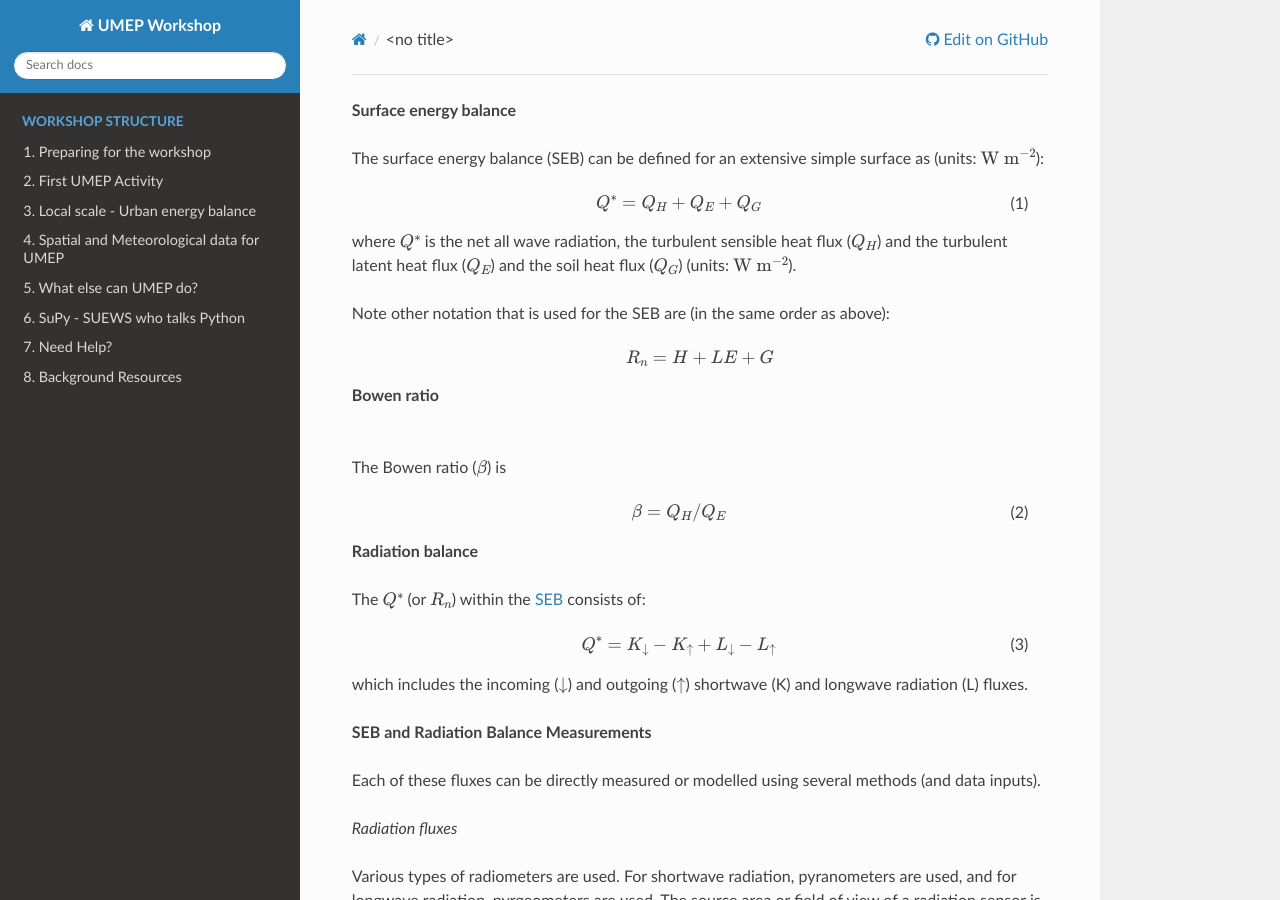
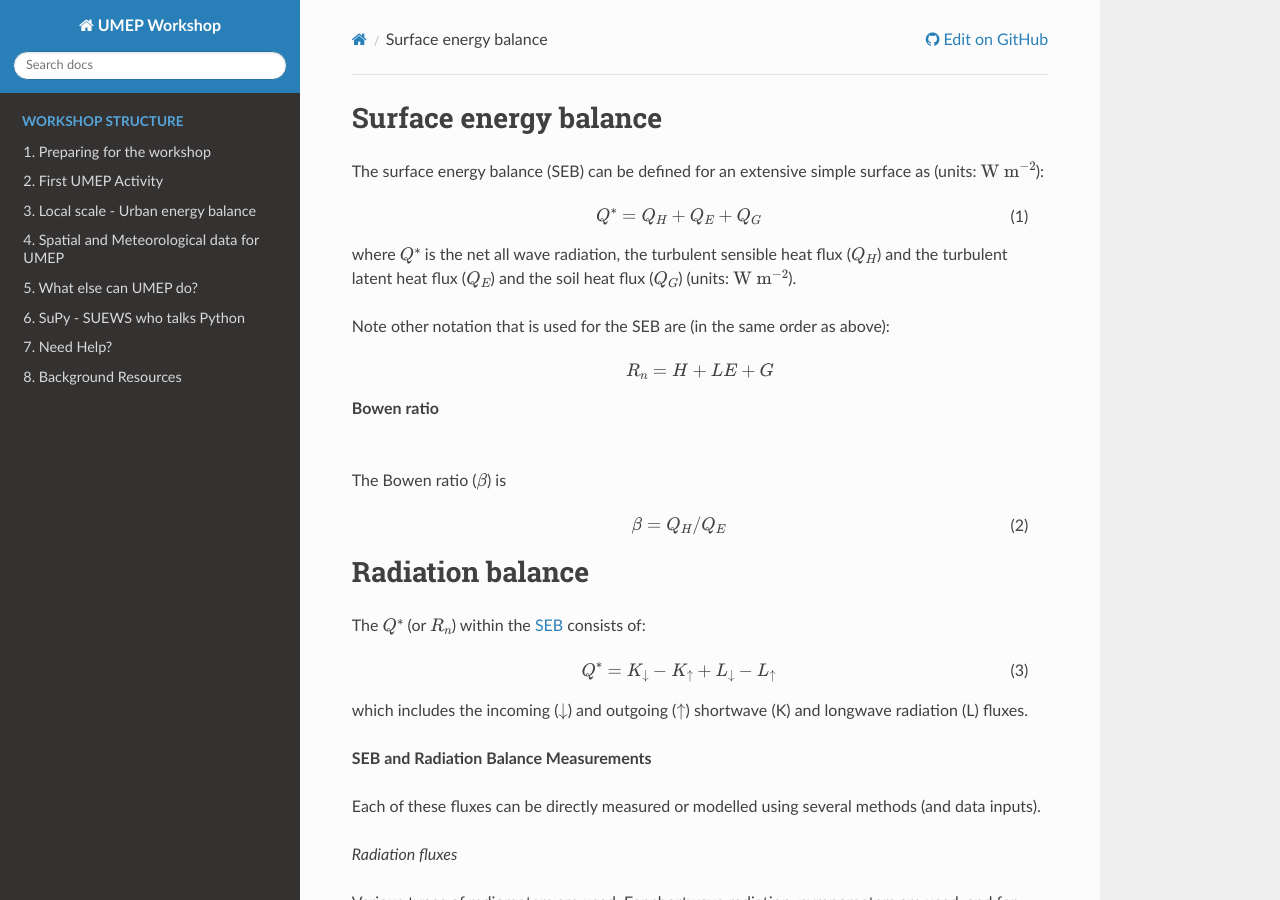
Before and after one commit to Urban-Meteorology-Reading/UMEP-Workshop, a Sphinx documentation site: the page built from source/BackGroundMet/SEB.rst, in a window 1280 px wide and 900 px high. Built offline with Sphinx 7.4.7 and the Read the Docs theme 2.0.0, drawn with Linux system fonts in a browser that asks for light colours.

Commit message:
Update SEB.rst

```diff
--- a/source/BackGroundMet/SEB.rst
+++ b/source/BackGroundMet/SEB.rst
@@ -1,6 +1,8 @@
 .. _SEB:
 
-**Surface energy balance**
+
+Surface energy balance
+~~~~~~~~~~~~~~~~~~~~~~
 
 The surface energy balance (SEB) can be defined for an extensive simple
 surface as (units: :math:`\mathrm{W \ m^{-2}}`):
@@ -34,7 +36,8 @@ The Bowen ratio (:math:`\beta`) is
 
 .. _radB:
 
-**Radiation balance**
+Radiation balance
+~~~~~~~~~~~~~~~~~
 
 
 The :math:`Q^*` (or :math:`R_n`) within the `SEB <SEB>` consists of:
```
